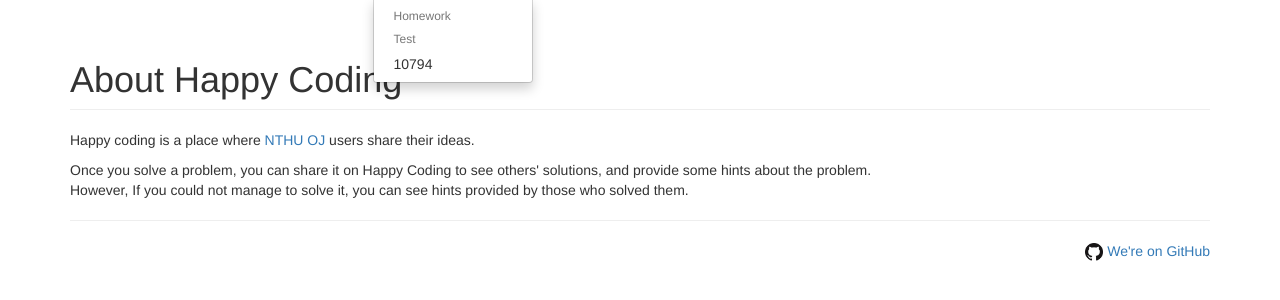
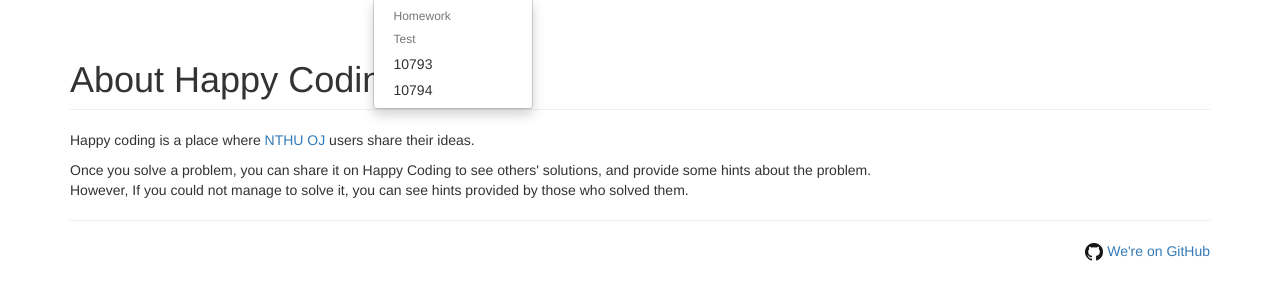
Before and after one commit to afg-archive/happycoding, a Python web app: template problem/jinja2/about.html in a window 1280 px wide, after a click on "大二資工資結". Shown: the part 52-352 px from the top of the page. Run offline with Jinja, Linux system fonts and the light colour scheme; the template is opened without the code that fills it, so the values that code supplies are empty; some libraries are stand-ins or nearby versions.

Commit message:
Update navbar.html

```diff
--- a/problem/jinja2/navbar.html
+++ b/problem/jinja2/navbar.html
@@ -27,6 +27,7 @@
           <ul class="dropdown-menu">
              <li class="dropdown-header">Homework</li>
              <li class="dropdown-header">Test</li>
+             <li><a href="/problem/10793">10793</a></li>
              <li><a href="/problem/10794">10794</a></li>
           </ul>
         </li>
```
